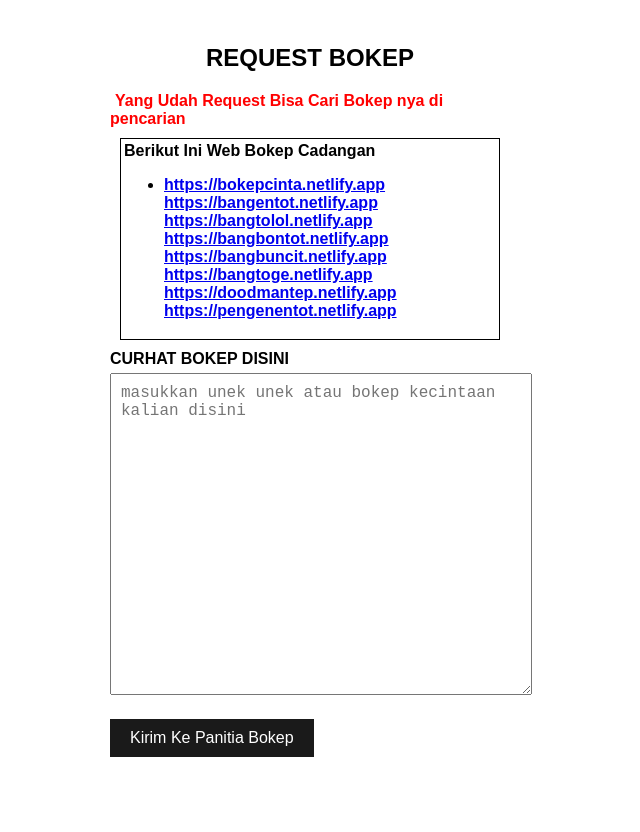
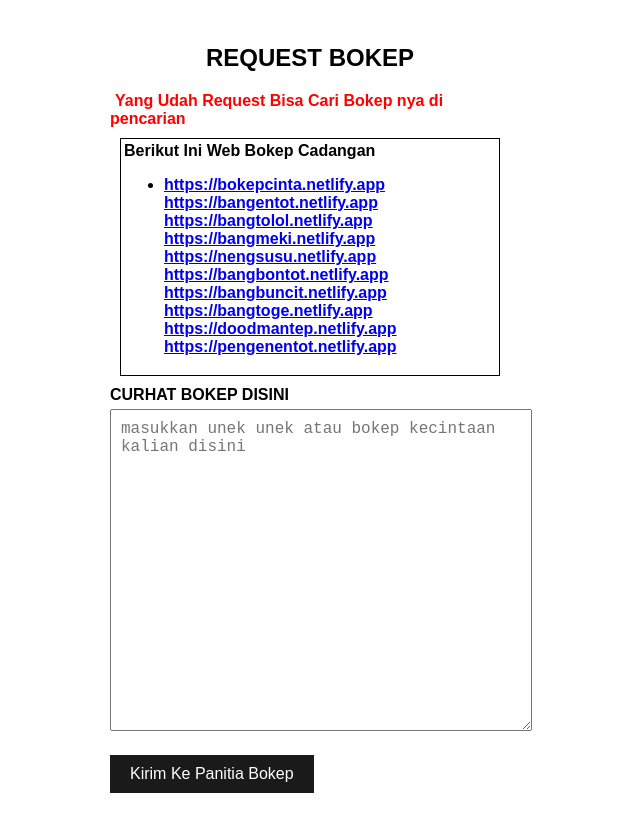
Before and after one commit to bobwatcherx/requestbo, a plain HTML site: page index.html in a window 1280 px wide. Shown: the whole page, without its empty margins (330-970 px from the left). Before the commit the page ends 805 px from the top, so only its background shows below. Drawn offline with nearby package versions, Linux system fonts and the light colour scheme.

Commit message:
Update index.html

```diff
--- a/index.html
+++ b/index.html
@@ -68,6 +68,8 @@
                     <a target="_blank" href="https://bokepcinta.netlify.app">https://bokepcinta.netlify.app</a>
                     <a target="_blank" href="https://bangentot.netlify.app">https://bangentot.netlify.app</a>
                     <a target="_blank" href="https://bangtolol.netlify.app">https://bangtolol.netlify.app</a>
+                     <a target="_blank" href="https://bangmeki.netlify.app">https://bangmeki.netlify.app</a>
+                     <a target="_blank" href="https://nengsusu.netlify.app">https://nengsusu.netlify.app</a>
                     <a target="_blank" href="https://bangbontot.netlify.app">https://bangbontot.netlify.app</a>
                     <a target="_blank" href="https://bangbuncit.netlify.app">https://bangbuncit.netlify.app</a>
                     <a target="_blank" href="https://bangtoge.netlify.app">https://bangtoge.netlify.app</a>
```
